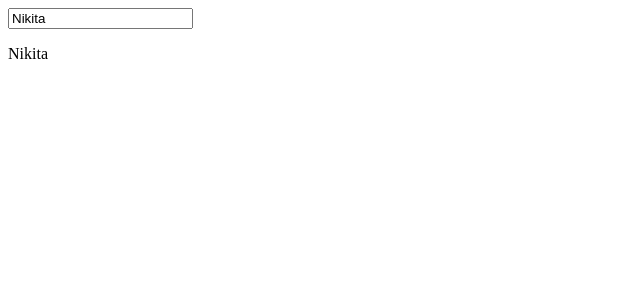
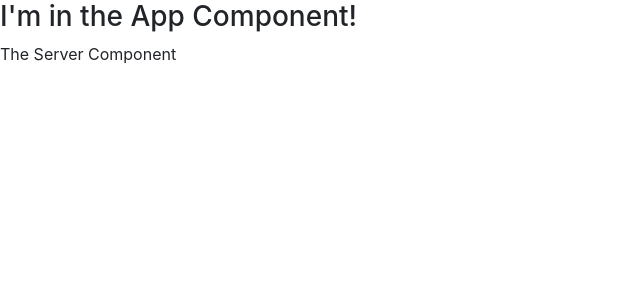
Before and after one commit to MikitaAleksandrovich/Angular-app, an Angular app: page / in a window 1280 px wide. Shown: the top 300 px of the page, without its empty margins (0-640 px from the left). Built offline with nearby package versions, Linux system fonts and the light colour scheme.

Commit message:
Add and import to app-root new angular component (ServerComponent)
Also add botstrap to project

```diff
--- a/angular.json
+++ b/angular.json
@@ -24,6 +24,7 @@
               "src/assets"
             ],
             "styles": [
+              "node_modules/bootstrap/dist/css/bootstrap.min.css",
               "src/styles.css"
             ],
             "scripts": []
--- a/src/app/app-routing.module.ts
+++ /dev/null
@@ -1,11 +0,0 @@
-import { NgModule } from '@angular/core';
-import { Routes, RouterModule } from '@angular/router';
-
-
-const routes: Routes = [];
-
-@NgModule({
-  imports: [RouterModule.forRoot(routes)],
-  exports: [RouterModule]
-})
-export class AppRoutingModule { }
--- a/src/app/app.component.html
+++ b/src/app/app.component.html
@@ -1,4 +1,3 @@
-<div>
-  <input type="text" [(ngModel)]="name">
-  <p>{{ name }}</p>
-</div>
+<h3>I'm in the App Component!</h3>
+
+<app-server></app-server>
--- a/src/app/app.component.ts
+++ b/src/app/app.component.ts
@@ -7,5 +7,4 @@
 })
 
 export class AppComponent {
-  name = 'Nikita';
 }
--- /dev/null
+++ b/src/app/server/server.component.html
@@ -0,0 +1 @@
+<p>The Server Component</p>
--- a/src/index.html
+++ b/src/index.html
@@ -2,12 +2,12 @@
 <html lang="en">
 <head>
   <meta charset="utf-8">
-  <title>MyApp</title>
+  <title>MyAngularApp</title>
   <base href="/">
   <meta name="viewport" content="width=device-width, initial-scale=1">
   <link rel="icon" type="image/x-icon" href="favicon.ico">
 </head>
 <body>
-  <app-root></app-root>
+  <app-root>Loading...</app-root>
 </body>
 </html>
```
Also changed, not shown: src/app/app.module.ts (+3 -5 lines), src/app/server/server.component.ts (added, +12 -0 lines), src/app/server/server.component.css (added).
